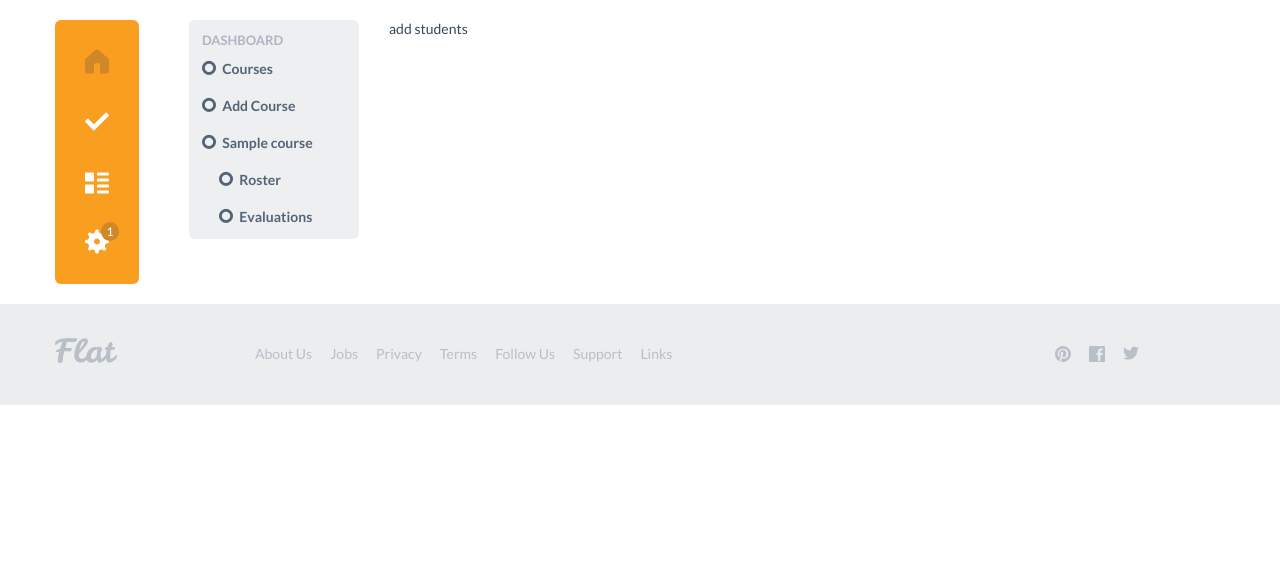
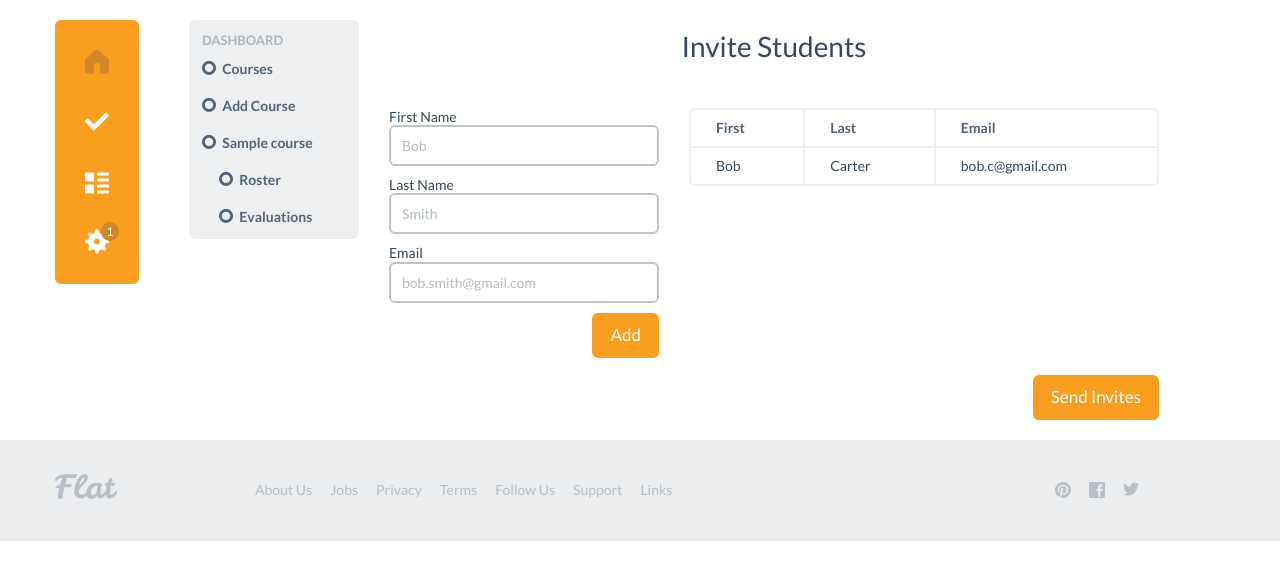
Before and after one commit to JackMcGrath/Zerebral-Rewards, a Django app: template zerebralweb/templates/teachers/courses/add_students.html in a window 1280 px wide. Shown: the part 80-660 px from the top of the page. Run offline with Django 3.2, Linux system fonts and the light colour scheme; the template is opened without the code that fills it: most values are stand-ins (such as "Sample title", 1, 10 or a date in 2020); some libraries are stand-ins or nearby versions.

Commit message:
add student template half built

```diff
--- a/zerebralweb/templates/teachers/courses/add_students.html
+++ b/zerebralweb/templates/teachers/courses/add_students.html
@@ -1,10 +1,72 @@
 {% extends "teachers/base.html" %}
+
+{% block script-extra %}
+    <script>
+        $(document).ready(function(){
+            var cur=$("#teacher_nav_courses_{{course.stub}}_roster");
+            cur.addClass('active');
+            $("a > span", cur).removeClass('fui-radio-unchecked').addClass('fui-radio-checked');
+        });
+    </script>
+{% endblock %}
+
 
 {% block content %}
     <div class="row">
         {% include "teachers/courses/partial_courses_navigation.html" %}
+
         <div class="span8">
-            add students
+            <h5 class='text-center'>Invite Students</h5>
+            <br/><br/>
+
+            <form method="post">
+                {% csrf_token %}
+
+                <div class="row">
+                    <div class="span3">
+                        <div class=" control-group">
+                            <h7>First Name</h7>
+                            <input type="text" value="" placeholder="Bob" class="span3">
+                        </div>
+                        <div class=" control-group">
+                            <h7>Last Name</h7>
+                            <input type="text" value="" placeholder="Smith" class="span3">
+                        </div>
+                        <div class=" control-group">
+                            <h7>Email</h7>
+                            <input type="text" value="" placeholder="bob.smith@gmail.com" class="span3">
+                        </div>
+                        <input type="submit" value="Add" class='btn btn-large btn-primary pull-right' href="#fakelink"></a>
+                    </div>
+                    <div class="span5">
+                        <table class="table table-bordered">
+                            <thead>
+                                <tr>
+                                    <th>First</th>
+                                    <th>Last</th>
+                                    <th>Email</th>
+                                </tr>
+                            </thead>
+                            <tbody>
+                                <tr>
+                                    <td>Bob</td>
+                                    <td>Carter</td>
+                                    <td>bob.c@gmail.com</td>
+                                </tr>
+                            </tbody>
+                        </table>
+                    </div>
+                </div>
+                <br/>
+
+
+
+                <div class="row">
+                        <input type="submit" value="Send Invites" class='btn btn-large btn-primary pull-right' href="#fakelink"></a>
+                </div>
+
+            </form>
+
         </div>
     </div>
 
--- a/zerebralweb/templates/teachers/courses/course_roster.html
+++ b/zerebralweb/templates/teachers/courses/course_roster.html
@@ -58,7 +58,7 @@
             </table>
             <div class='pull-right btn-row'>
                 <a class='btn btn-mini btn-primary' href="#fakelink">Edit</a>
-                <a class='btn btn-mini btn-primary' href="#fakelink">Add Student</a>
+                <a class='btn btn-mini btn-primary' href="roster/add">Add Student</a>
             </div>
         </div>
      </div>
```
Also changed, not shown: zerebralweb/templates/teachers/courses/add_course.html (+9 -3 lines).
